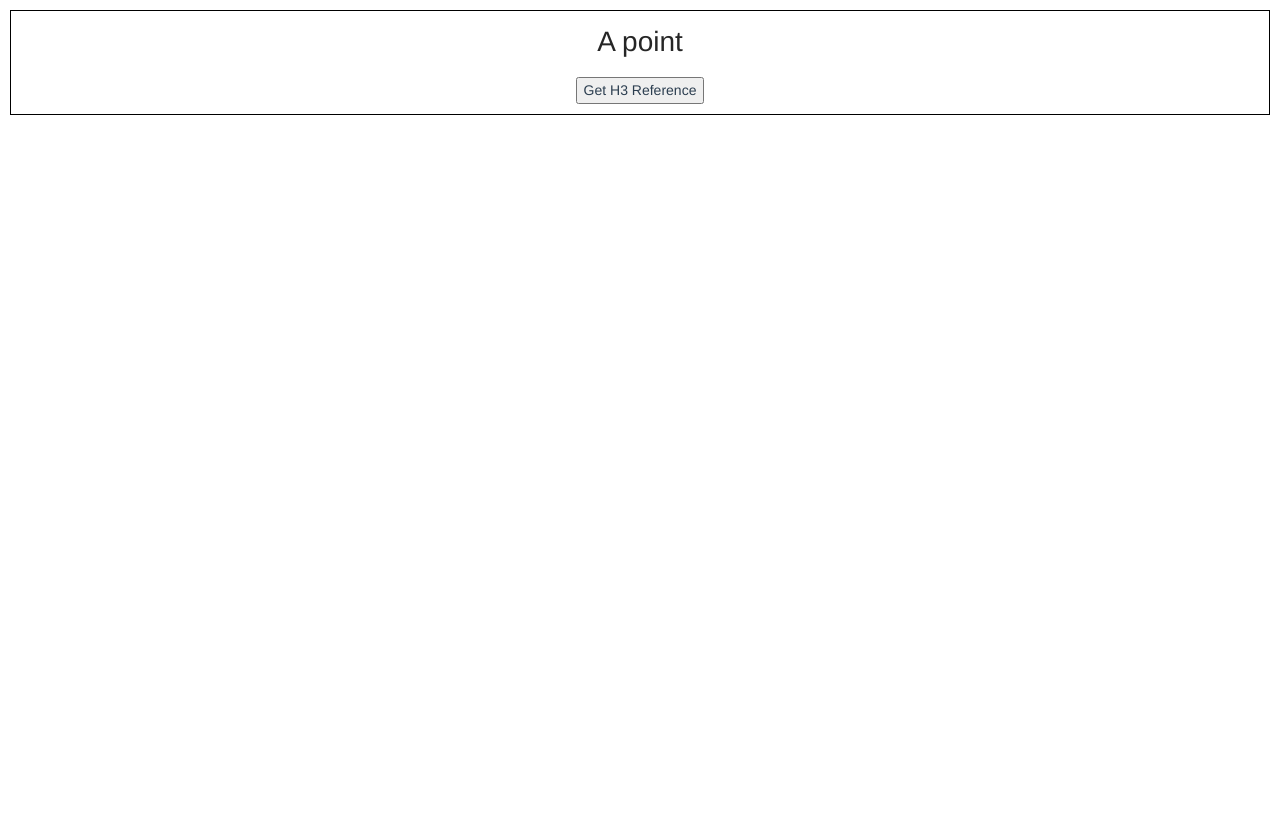
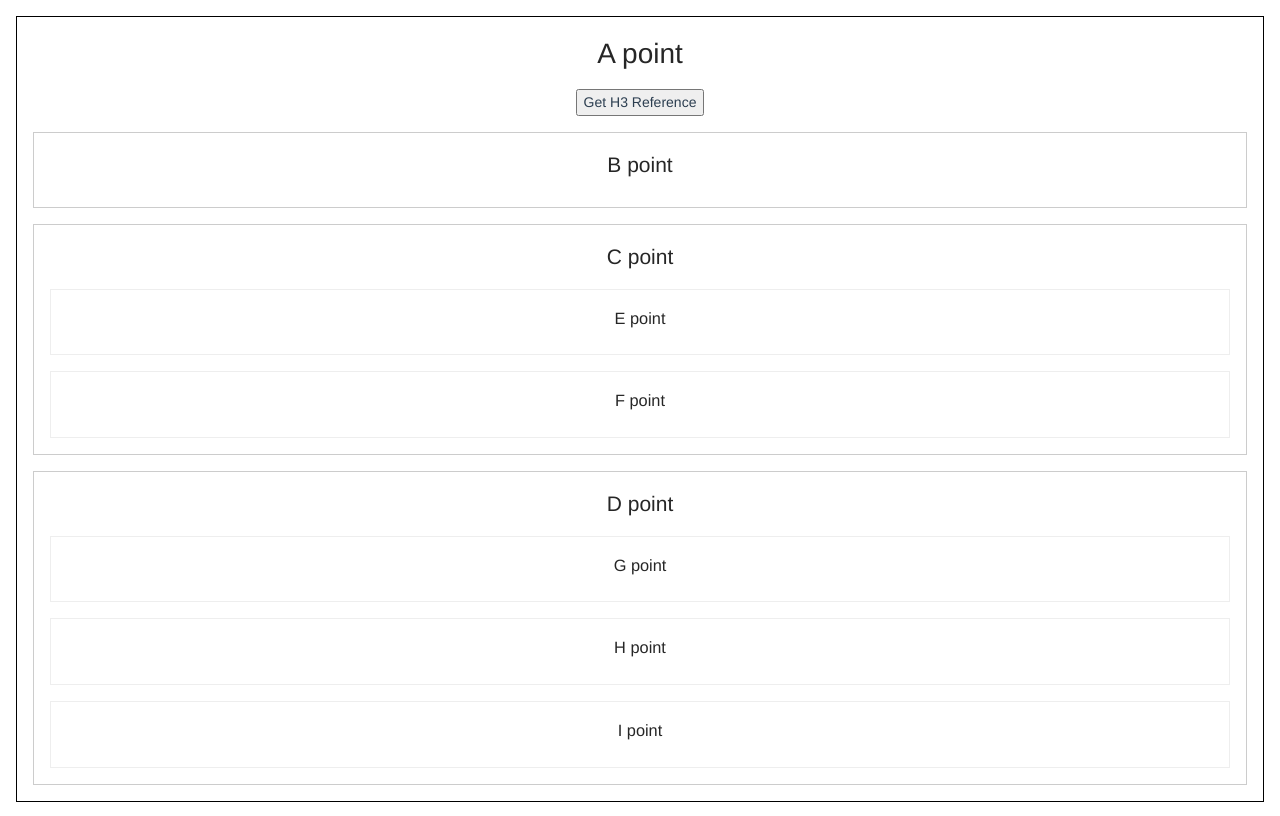
Before and after one commit to tjcchen/vue-practice, a Vue app in the folder vue-demo/: page / in a window 1280 px wide. Built offline with nearby package versions, Linux system fonts and the light colour scheme.

Commit message:
Add scaffolding for reference example

```diff
--- a/vue-demo/src/views/ref/ChildrenA.vue
+++ b/vue-demo/src/views/ref/ChildrenA.vue
@@ -2,13 +2,24 @@
   <div class="border">
     <h1>A point</h1>
     <button @click="() => getH3Ref()">Get H3 Reference</button>
+    <ChildrenB />
+    <ChildrenC />
+    <ChildrenD />
   </div>
 </template>
 
+<script>
+import ChildrenB from './ChildrenB';
+import ChildrenC from './ChildrenC';
+import ChildrenD from './ChildrenD';
 
-<script>
 export default {
   name: 'Index',
+  components: {
+    ChildrenB,
+    ChildrenC,
+    ChildrenD
+  },
   provide: function() {
     return {
 
--- /dev/null
+++ b/vue-demo/src/views/ref/ChildrenB.vue
@@ -0,0 +1,5 @@
+<template functional>
+  <div class="childrenB border1">
+    <h2>B point</h2>
+  </div>
+</template>
--- /dev/null
+++ b/vue-demo/src/views/ref/ChildrenC.vue
@@ -0,0 +1,20 @@
+<template>
+  <div class="childrenC border1">
+    <h2>C point</h2>
+    <ChildrenE />
+    <ChildrenF />
+  </div>
+</template>
+
+<script>
+import ChildrenE from './ChildrenE';
+import ChildrenF from './ChildrenF';
+
+export default {
+  name: 'childrenC',
+  components: {
+    ChildrenE,
+    ChildrenF
+  }
+}
+</script>
--- /dev/null
+++ b/vue-demo/src/views/ref/ChildrenD.vue
@@ -0,0 +1,23 @@
+<template>
+  <div class="childrenD border1">
+    <h2>D point</h2>
+    <ChildrenG />
+    <ChildrenH />
+    <ChildrenI />
+  </div>
+</template>
+
+<script>
+import ChildrenG from './ChildrenG';
+import ChildrenH from './ChildrenH';
+import ChildrenI from './ChildrenI';
+
+export default {
+  name: 'childrenD',
+  components: {
+    ChildrenG,
+    ChildrenH,
+    ChildrenI
+  }
+}
+</script>
--- /dev/null
+++ b/vue-demo/src/views/ref/ChildrenE.vue
@@ -0,0 +1,11 @@
+<template>
+  <div class="childrenE border2">
+    <h3>E point</h3>
+  </div>
+</template>
+
+<script>
+export default {
+  name: 'childrenE'
+}
+</script>
--- /dev/null
+++ b/vue-demo/src/views/ref/ChildrenF.vue
@@ -0,0 +1,11 @@
+<template>
+  <div class="childrenF border2">
+    <h3>F point</h3>
+  </div>
+</template>
+
+<script>
+export default {
+  name: 'childrenF'
+}
+</script>
--- /dev/null
+++ b/vue-demo/src/views/ref/ChildrenG.vue
@@ -0,0 +1,11 @@
+<template>
+  <div class="childrenG border2">
+    <h3>G point</h3>
+  </div>
+</template>
+
+<script>
+export default {
+  name: 'childrenG'
+}
+</script>
--- /dev/null
+++ b/vue-demo/src/views/ref/ChildrenH.vue
@@ -0,0 +1,11 @@
+<template>
+  <div class="childrenH border2">
+    <h3>H point</h3>
+  </div>
+</template>
+
+<script>
+export default {
+  name: 'childrenH'
+}
+</script>
--- /dev/null
+++ b/vue-demo/src/views/ref/ChildrenI.vue
@@ -0,0 +1,11 @@
+<template>
+  <div class="childrenI border2">
+    <h3>I point</h3>
+  </div>
+</template>
+
+<script>
+export default {
+  name: 'childrenI'
+}
+</script>
--- a/vue-demo/src/views/ref/Index.vue
+++ b/vue-demo/src/views/ref/Index.vue
@@ -14,7 +14,7 @@ export default {
 }
 </script>
 
-<style scoped>
+<style>
 #app {
   font-family: "Avenir", Helvetica, Arial, sans-serif;
   -webkit-font-smoothing: antialiased;
@@ -24,13 +24,13 @@ export default {
 }
 .border, .border1, .border2 {
   border: 1px solid #000;
-  padding: 10px 0;
-  margin: 10px 10px 0;
+  padding: 16px 0;
+  margin: 16px 16px 0;
 }
 .border1 {
-  border-color: #ccc;
+  border: 1px solid #ccc;
 }
 .border2 {
-  border-color: #eee;
+  border: 1px solid #eee;
 }
 </style>
```
